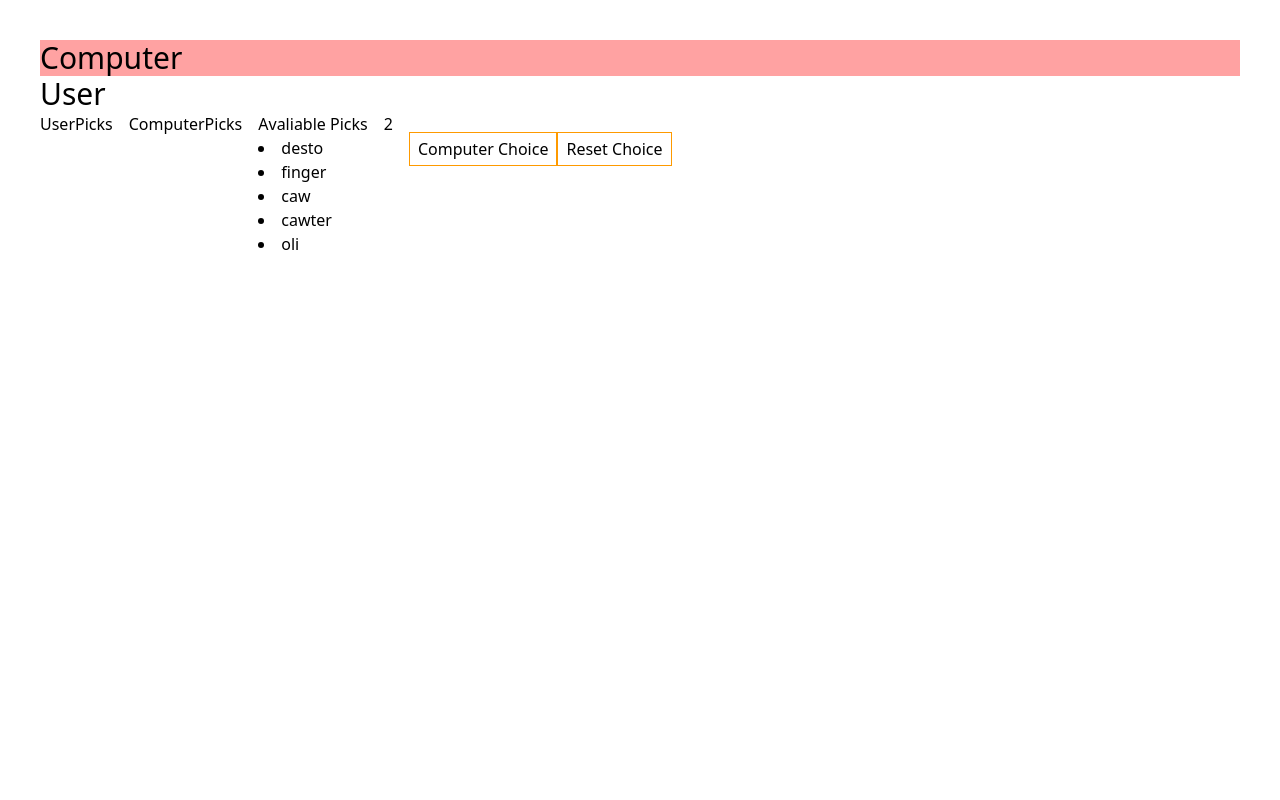
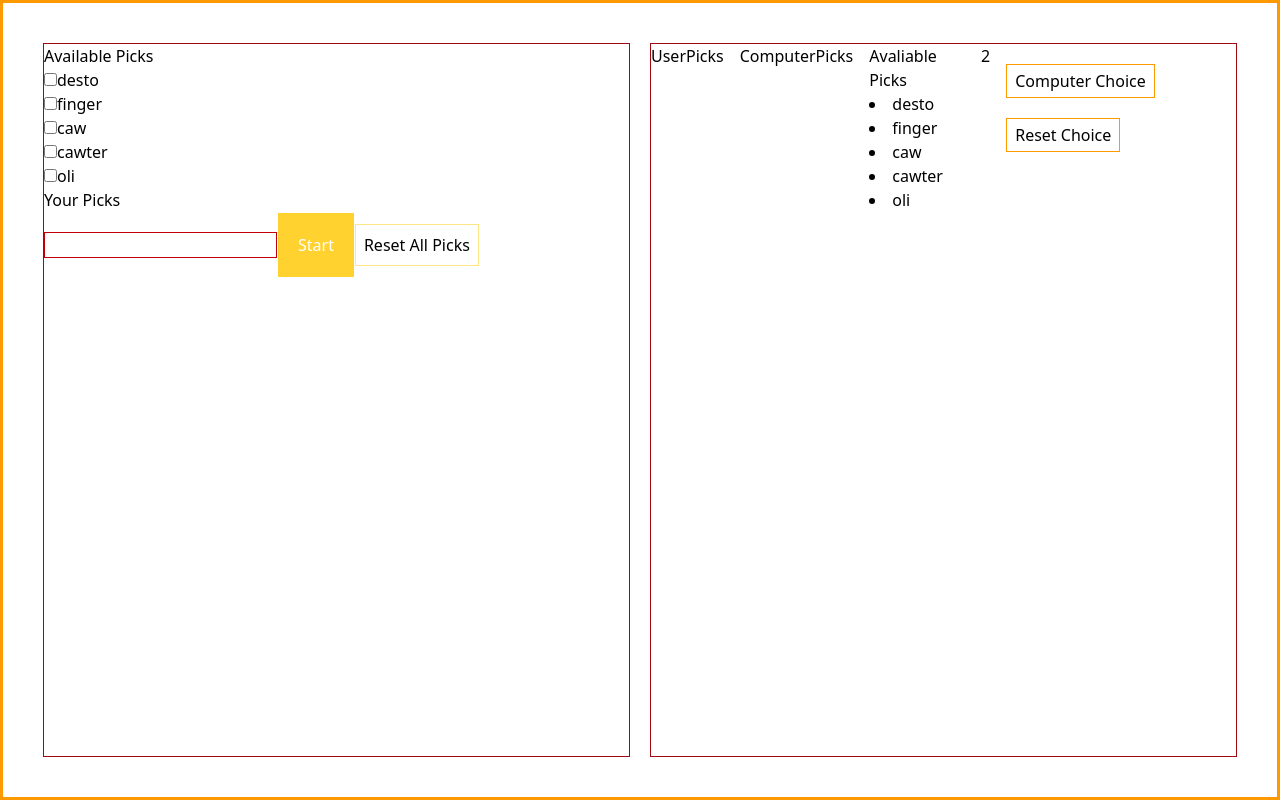
Before and after one commit to stealthscripter/AstralCraft, a React (Vite) app: page / in a window 1280 px wide. Built offline with nearby package versions, Linux system fonts and the light colour scheme.

Commit message:
initalize the game engine

```diff
--- a/src/components/ComputerSelection.tsx
+++ b/src/components/ComputerSelection.tsx
@@ -17,6 +17,7 @@ function ComputerSelection() {
   function handleComputerChoice(): void {
     dispatch(setComputerPick())
   }
+
   return (
     <div className="flex space-x-4">
       <div>
@@ -51,7 +52,9 @@ function ComputerSelection() {
         >
           Reset Choice
         </button>
+
       </div>
+
     </div>
   );
 }
--- a/src/components/PlayerSelction.tsx
+++ b/src/components/PlayerSelction.tsx
@@ -1,4 +1,4 @@
-import React, { ChangeEvent } from "react";
+import React, { ChangeEvent, useState } from "react";
 import { useDispatch, useSelector } from "react-redux";
 import {
   setUserPick,
@@ -6,8 +6,11 @@ import {
   unsetUserPick,
 } from "../features/PickSlice"; // Update import according to your file structure
 import { RootState } from "../store";
+import calculateFinger, { calculateWinner } from "../utils/GameEngine";
 
 const PlayerSelction: React.FC = () => {
+
+  const [playerFinger, setPlayerFinger] = useState<number>(0);
   const dispatch = useDispatch();
   const { picksVariable, userPicks } = useSelector(
     (state: RootState) => state.picksVariable
@@ -29,6 +32,13 @@ const PlayerSelction: React.FC = () => {
       }
       dispatch(setUserPick({ updatedPicks, removedItem }));
     }
+  }
+
+  function handleWinner(){
+
+    const x : number = calculateFinger(playerFinger  , 5)
+    console.log(calculateWinner(x))
+    console.log(x)
   }
 
   return (
@@ -57,9 +67,13 @@ const PlayerSelction: React.FC = () => {
         ))}
       </ul>
 
-      <button onClick={() => dispatch(resetUserPicks())}>
+      <input type="number" onChange={(e) => setPlayerFinger(Number(e.target.value))}  className="border border-red-700 outline-none"  />
+      <button onClick={handleWinner} className="border bg-amber-300 text-white p-5">Start</button>
+      <button className="border border-amber-200 py-2 px-2 cursor-pointer" onClick={() => dispatch(resetUserPicks())}>
         Reset All Picks
       </button>
+
+
     </div>
   );
 };
--- /dev/null
+++ b/src/components/WhoStart.tsx
@@ -0,0 +1,7 @@
+function WhoStart() {
+  return (
+    <div>WhoStart</div>
+  )
+}
+
+export default WhoStart
--- /dev/null
+++ b/src/features/GameSlice.ts
@@ -0,0 +1,36 @@
+import { createSlice, PayloadAction } from "@reduxjs/toolkit";
+
+interface GameState {
+    history: string[];
+    currentWinner: string;
+    whoStart: string;
+}
+
+const initialState: GameState = {
+    history: [],
+    currentWinner: "",
+    whoStart: ""
+};
+
+const GameSlice = createSlice({
+    name: "GameState",
+    initialState,
+    reducers: {
+        addWinner: (state, action: PayloadAction<string>) => {
+            state.history.push(action.payload);
+            state.currentWinner = action.payload;
+        },
+        resetGame: (state) => {
+            state.history = [];
+            state.currentWinner = "";
+            state.whoStart = ""; // Reset whoStart when resetting the game
+        },
+        setWhoStart: (state, action: PayloadAction<string>) => {
+            state.whoStart = action.payload;
+        }
+    }
+});
+
+export const { addWinner, resetGame, setWhoStart } = GameSlice.actions;
+
+export default GameSlice.reducer;
--- a/src/layout/AppLayout.tsx
+++ b/src/layout/AppLayout.tsx
@@ -1,31 +1,18 @@
 import { useState } from "react";
 import ComputerSelection from "../components/ComputerSelection";
 import PlayerSelction from "../components/PlayerSelction";
+import { calculateWinner } from "../utils/GameEngine";
 
 function AppLayout() {
-  const [currentTab, setCurrentTab] = useState<string>("computer");
+
   return (
-    <div className="border-amber-500 h-96 p-10">
-      <nav>
-        <ul className="cursor-pointer text-3xl">
-          <li className={`${currentTab === 'computer' ? "bg-red-300" : ""}`}
-            onClick={() => {
-              setCurrentTab("computer");
-            }}
-          >
-            Computer
-          </li>
-          <li className={`${currentTab === 'user' ? "bg-red-300" : ""}`}
-            onClick={() => {
-              setCurrentTab("user");
-            }}
-          >
-            User
-          </li>
-        </ul>
-      </nav>
-
-      {currentTab === "computer" ? <ComputerSelection /> : <PlayerSelction />}
+    <div className="border-3 border-amber-500 min-h-screen p-10 grid grid-cols-2 gap-x-5">
+        <div className="border border-red-800">
+            <PlayerSelction />
+        </div>
+        <div className="border border-red-800">
+          <ComputerSelection />
+        </div>
     </div>
   );
 }
--- a/src/utils/GameEngine.ts
+++ b/src/utils/GameEngine.ts
@@ -1,3 +1,10 @@
+import { useSelector } from "react-redux";
+import { RootState } from "../store";
+
+const variables = ["desto", "finger", "caw", "cawter", "oli"];
+const userPick = ["desto" , "finger"]
+const computerPick = ["caw" , "cawter"]
+
 export default function calculateFinger(
   playerFinger: number,
   computerFinger: number
@@ -8,7 +15,6 @@ export default function calculateFinger(
 }
 
 
-
-export function calculateWinner(userPicks: string[] , computerPicks: string[] , totalFinger: number):string[] {
-        return ["hello"]
+export function calculateWinner(totalFinger: number):any {
+        return variables[totalFinger - 1]
 }
```
